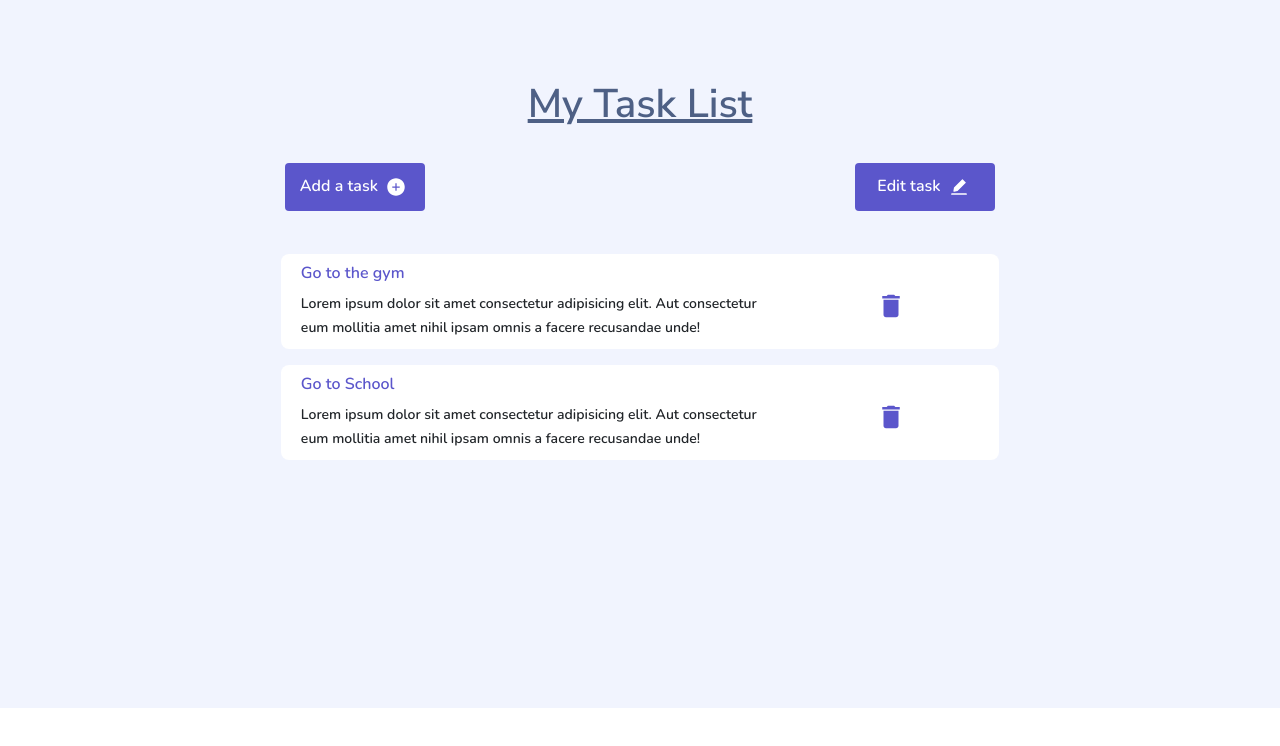
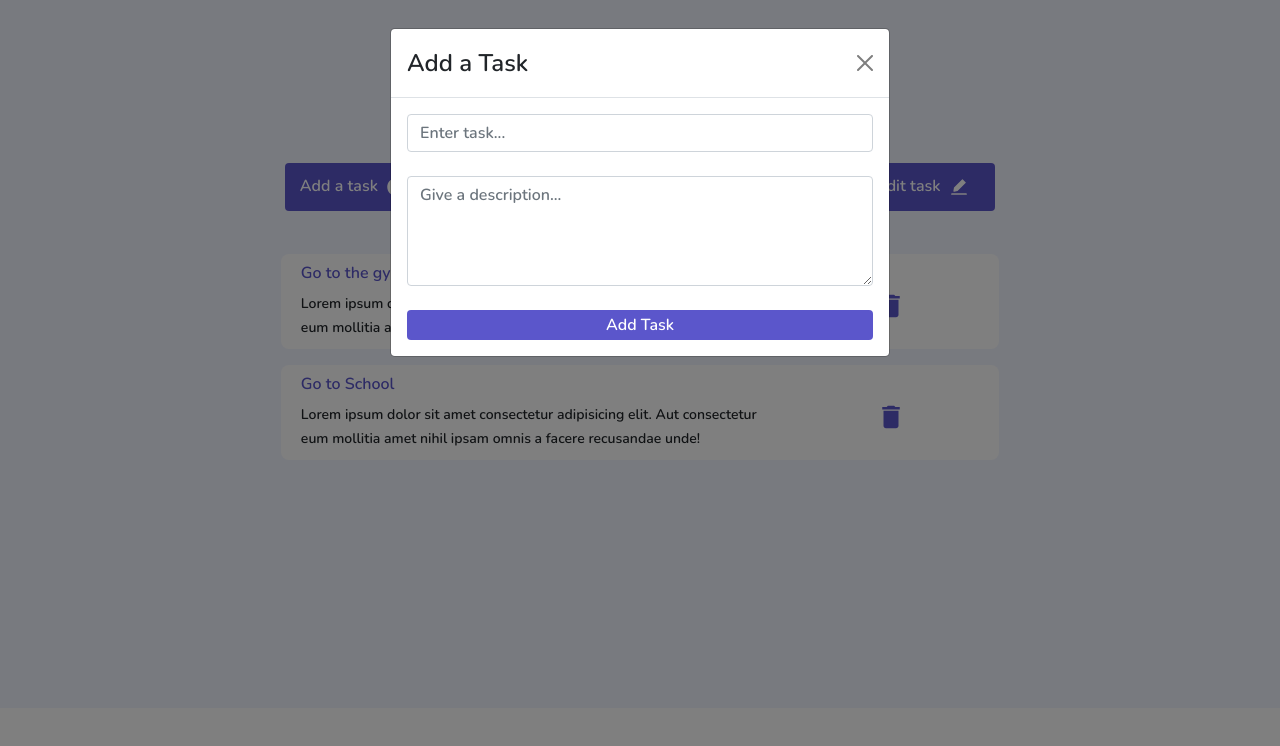
Before and after one commit to Marcos8060/React-Crud, a React (Create React App) app: page / in a window 1280 px wide. Both pictures are taken after a click on the button "Add a task". Shown: the top 746 px of the page. Built offline with nearby package versions, Linux system fonts and the light colour scheme.

Commit message:
added a task modal

```diff
--- a/package.json
+++ b/package.json
@@ -8,6 +8,7 @@
     "@testing-library/user-event": "^13.5.0",
     "bootstrap": "^5.1.3",
     "react": "^18.2.0",
+    "react-bootstrap": "^2.4.0",
     "react-dom": "^18.2.0",
     "react-icons": "^4.4.0",
     "react-router-dom": "^6.3.0",
--- a/src/App.css
+++ b/src/App.css
@@ -14,5 +14,4 @@ h1{
 .app__body{
   background-color: var(--background);
   padding-bottom: 29vh;
-  /* height: 100vh; */
 }
--- a/src/assets/style.css
+++ b/src/assets/style.css
@@ -43,3 +43,18 @@ h6{
     color: var(--button);
     font-weight: bolder;
 }
+.addBtn{
+    background: var(--button);
+    width: 100%;
+    border: none;
+    color: white;
+    margin-top: 3vh;
+    height: 30px;
+    border-radius: 4px;
+}
+form > .form-control:focus{
+    box-shadow: none;
+}
+.modalBody{
+    border-radius: 14px;
+}
--- a/src/components/CreateModal.js
+++ b/src/components/CreateModal.js
@@ -1,15 +1,33 @@
-import React from 'react'
-import '../assets/style.css'
-import { AiFillPlusCircle } from 'react-icons/ai'
+import React,{useState} from "react";
+import "../assets/style.css";
+import { AiFillPlusCircle } from "react-icons/ai";
+import Modal from 'react-bootstrap/Modal';
+
 
 const CreateModal = () => {
+    const [show, setShow] = useState(false);
+
+  const handleClose = () => setShow(false);
+  const handleShow = () => setShow(true);
   return (
-    <div>
-        <button className='crudBtn'>
-            Add a task <AiFillPlusCircle className='icon' />
-        </button>
-    </div>
-  )
-}
+    <>
+      <button className="crudBtn" onClick={handleShow}>
+        Add a task <AiFillPlusCircle className="icon" />
+      </button>
+      <Modal show={show} onHide={handleClose}>
+        <Modal.Header closeButton>
+          <Modal.Title>Add a Task</Modal.Title>
+        </Modal.Header>
+        <Modal.Body className="modalBody">
+            <form>
+               <input type="text" className="form-control" placeholder="Enter task..." />
+               <textarea name="" id="" cols="30" rows="4" className="form-control mt-4" placeholder="Give a description..."></textarea>
+               <button type="button" class="addBtn">Add Task</button>
+            </form>
+        </Modal.Body>
+      </Modal>
+    </>
+  );
+};
 
-export default CreateModal
+export default CreateModal;
```
Also changed, not shown: 1 other file (tests, documents, lock files or other folders).
